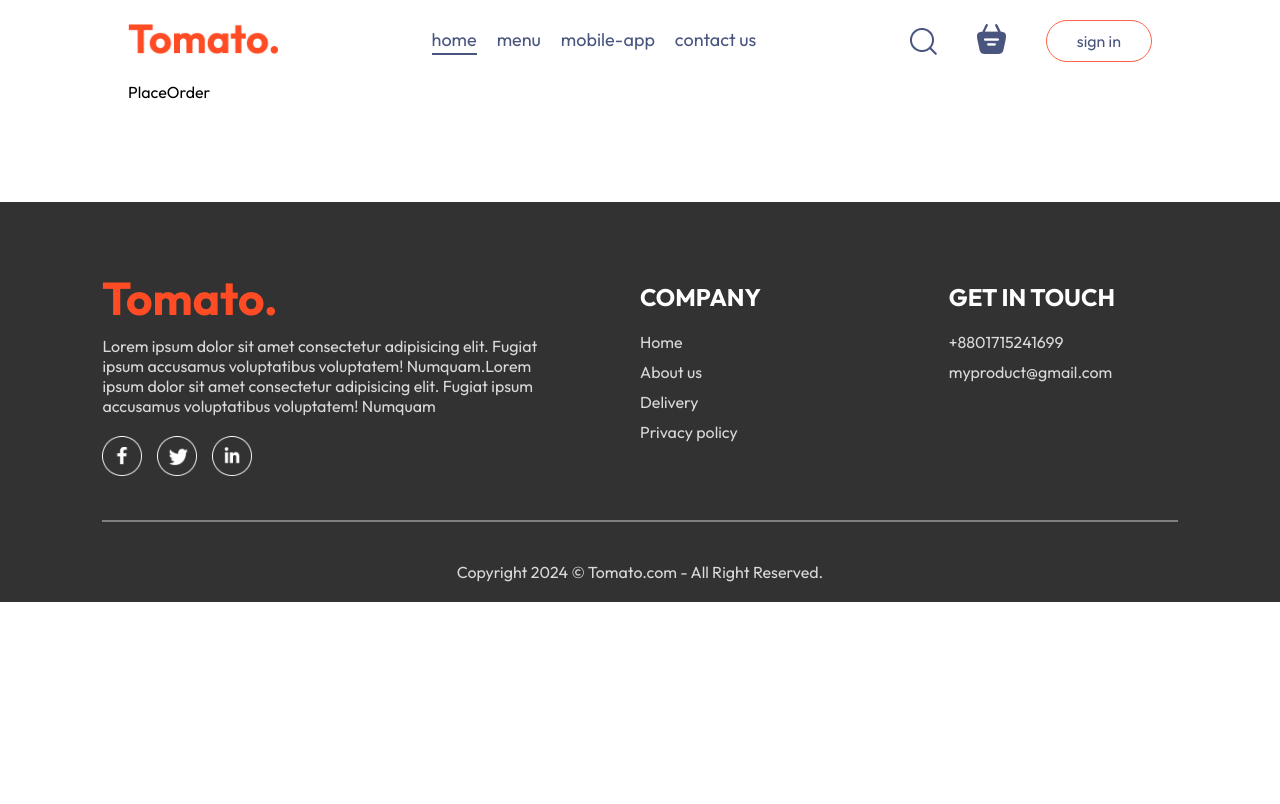
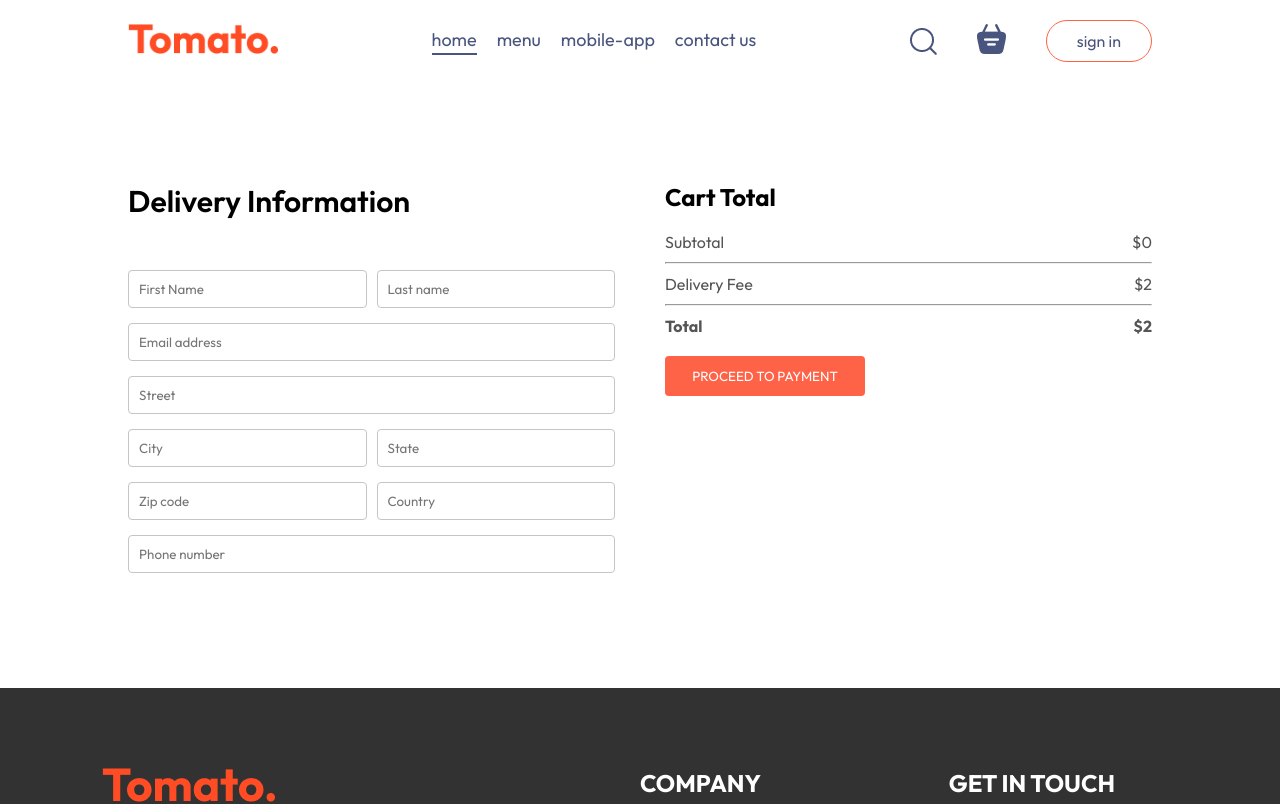
Before and after one commit to Raihanhn/Food-Delivery-app, a React (Vite) app: page /order in a window 1280 px wide. Shown: the top 804 px of the page. Built offline with nearby package versions, Linux system fonts and the light colour scheme.

Commit message:
place order page added

```diff
--- a/src/pages/Cart/Cart.jsx
+++ b/src/pages/Cart/Cart.jsx
@@ -1,10 +1,13 @@
 import React, { useContext } from "react";
 import "./cart.css";
 import { StoreContext } from "../../context/StoreContext";
+import { useNavigate } from "react-router-dom";
 
 const Cart = () => {
   const { cartItems, food_list, removeFromCart, getTotalCartAmount } =
     useContext(StoreContext);
+
+  const navigate = useNavigate();
 
   return (
     <div className="cart">
@@ -58,7 +61,9 @@
               <b>${getTotalCartAmount() + 2} </b>
             </div>
           </div>
-          <button>PROCEED TO CHECKOUT</button>
+          <button onClick={() => navigate("/order")}>
+            PROCEED TO CHECKOUT
+          </button>
         </div>
         <div className="cart-promocode">
           <div className="">
--- a/src/pages/PlaceOrder/PlaceOrder.jsx
+++ b/src/pages/PlaceOrder/PlaceOrder.jsx
@@ -1,8 +1,56 @@
-import React from "react";
+import React, { useContext } from "react";
 import "./placeorder.css";
+import { StoreContext } from "../../context/StoreContext";
 
 const PlaceOrder = () => {
-  return <div>PlaceOrder</div>;
+  const { getTotalCartAmount } = useContext(StoreContext);
+  return (
+    <div>
+      <form className="place-order">
+        <div className="place-order-left">
+          <p className="title">Delivery Information</p>
+          <div className="multi-fields">
+            <input type="text" placeholder="First Name" />
+            <input type="text" placeholder="Last name" />
+          </div>
+          <input type="email" placeholder="Email address" />
+          <input type="text" placeholder="Street" />
+          <div className="multi-fields">
+            <input type="text" placeholder="City" />
+            <input type="text" placeholder="State" />
+          </div>
+          <div className="multi-fields">
+            <input type="text" placeholder="Zip code" />
+            <input type="text" placeholder="Country" />
+          </div>
+
+          <input type="text" placeholder="Phone number" />
+        </div>
+        <div className="place-order-right">
+          <div className="cart-total">
+            <h2>Cart Total</h2>
+            <div className="">
+              <div className="cart-total-details">
+                <p>Subtotal</p>
+                <p>${getTotalCartAmount()} </p>
+              </div>
+              <hr />
+              <div className="cart-total-details">
+                <p>Delivery Fee</p>
+                <p>${2} </p>
+              </div>
+              <hr />
+              <div className="cart-total-details">
+                <b>Total</b>
+                <b>${getTotalCartAmount() + 2} </b>
+              </div>
+            </div>
+            <button>PROCEED TO PAYMENT</button>
+          </div>
+        </div>
+      </form>
+    </div>
+  );
 };
 
 export default PlaceOrder;
--- a/src/pages/PlaceOrder/placeorder.css
+++ b/src/pages/PlaceOrder/placeorder.css
@@ -0,0 +1,37 @@
+.place-order {
+  display: flex;
+  align-items: start;
+  justify-content: space-between;
+  gap: 50px;
+  margin-top: 100px;
+}
+
+.place-order-left {
+  width: 100%;
+  max-width: max(30%, 500px);
+}
+
+.place-order-left .title {
+  font-size: 30px;
+  font-weight: 600;
+  margin-bottom: 50px;
+}
+
+.place-order-left input {
+  margin-bottom: 15px;
+  width: 100%;
+  padding: 10px;
+  border: 1px solid #c5c5c5;
+  border-radius: 4px;
+  outline-color: tomato;
+}
+
+.place-order-left .multi-fields {
+  display: flex;
+  gap: 10px;
+}
+
+.place-order-right {
+  width: 100%;
+  max-width: max(40%, 500px);
+}
```
